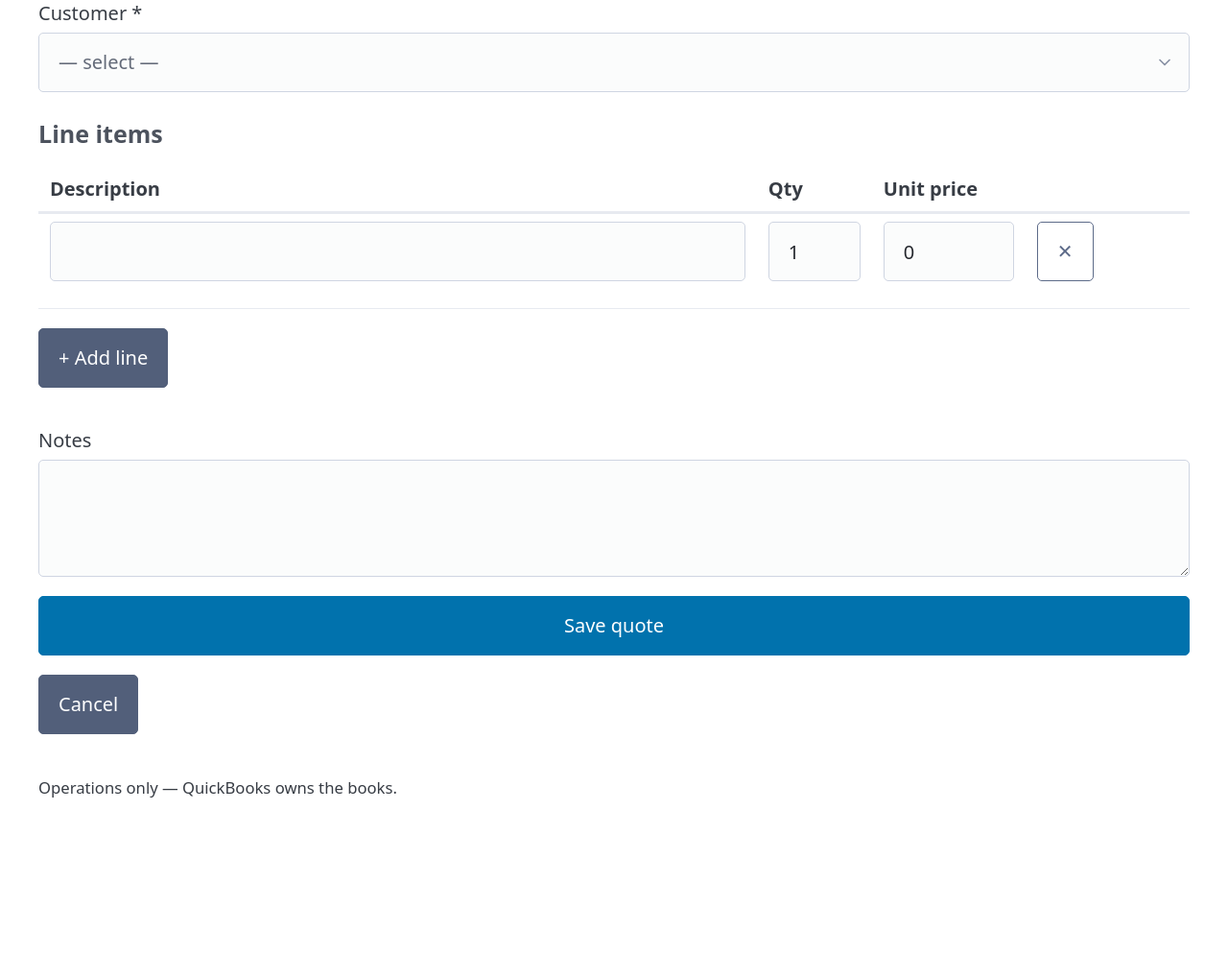
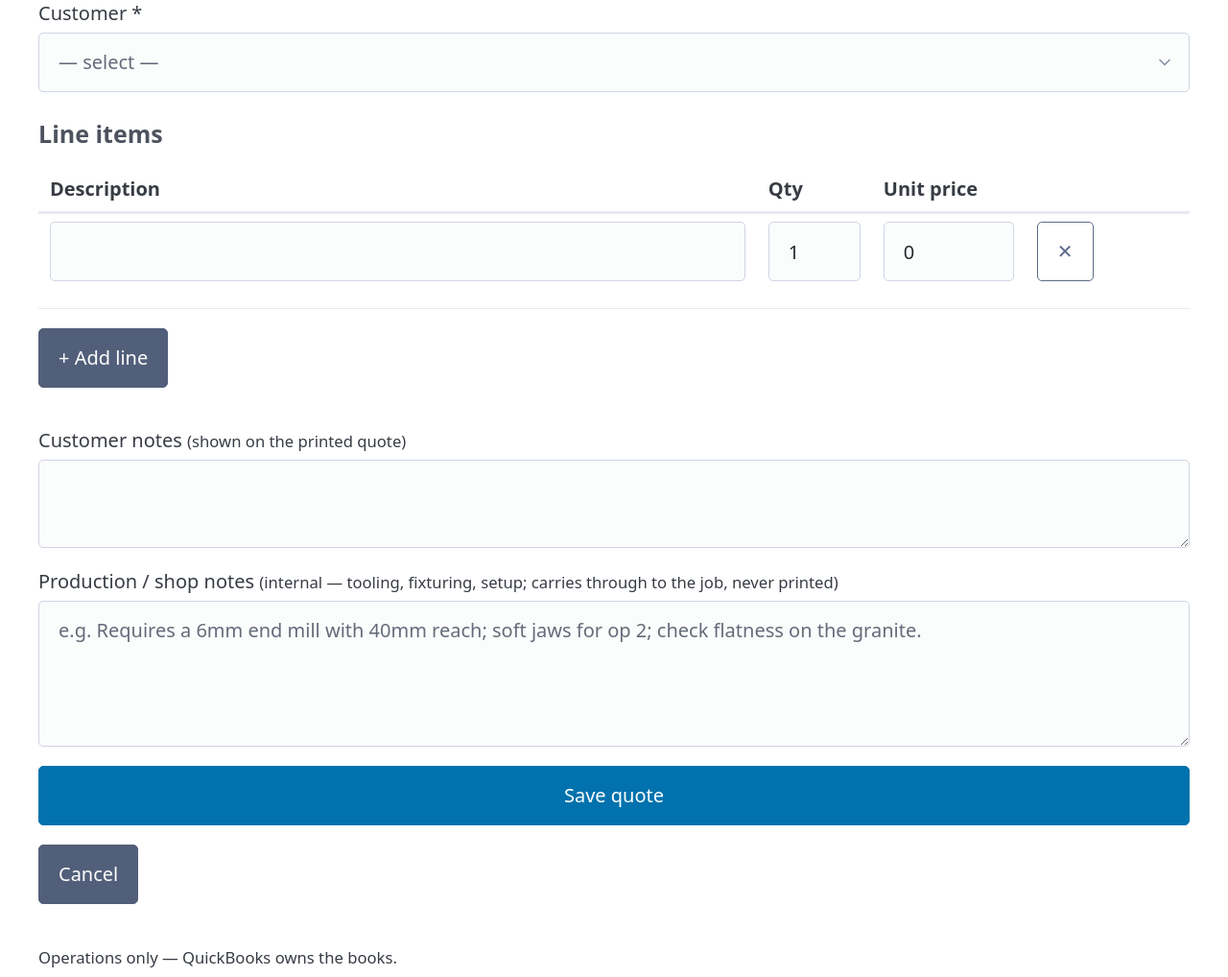
Before and after one commit to poetac/Shop-proc, a FastAPI app: page /quotes/new in a window 1280 px wide. Shown: the part 191-1209 px from the top of the page at 96% size. Before the commit the page ends 1022 px from the top, so only its background shows below. Run offline with FastAPI, Linux system fonts and the light colour scheme; the visitor is signed in with stand-in values (Sample User, id 1); data that the repository does not hold is empty; some libraries are stand-ins or nearby versions.

Commit message:
Add production/shop notes that carry from quote through the job
While quoting, the owner can capture internal production notes (tooling,
fixturing, setup, QC) — e.g. "needs a 6mm end mill with 40mm reach". These are
kept separate from the customer-facing quote notes, carry forward onto the job
when the quote is accepted, and stay editable as the job runs. They are never
shown on the printed quote.

- New Quote.production_notes and Job.production_notes fields.
- Quote/job forms split "customer notes" from "production/shop notes".
- Notes surfaced prominently on quote + job detail pages.
- accept_quote carries production_notes onto the new job.

Adds a tiny idempotent SQLite migration helper (app/migrations.py) that adds
missing nullable columns at startup, so redeploys over an existing /data volume
don't crash with "no such column". Alembic can replace it if the schema grows
complex (HANDOFF.md §5).

Test: production notes carry from quote to job; 21 passing.

Co-Authored-By: Claude Opus 4.8 <noreply@anthropic.com>
Claude-Session: https://claude.ai/code/session_01YDozkmHtwoE1rG5GMjPzzq

```diff
--- a/app/db.py
+++ b/app/db.py
@@ -19,8 +19,10 @@ def init_db() -> None:
     schema starts evolving (HANDOFF.md §5)."""
     # Import models so they register on SQLModel.metadata before create_all.
     from app import models  # noqa: F401
+    from app.migrations import run_migrations
 
     SQLModel.metadata.create_all(engine)
+    run_migrations(engine)
 
 
 def get_session() -> Iterator[Session]:
--- a/app/routes/jobs.py
+++ b/app/routes/jobs.py
@@ -64,6 +64,7 @@ async def create_job(
     title: str = Form(...),
     due_date: str = Form(""),
     notes: str = Form(""),
+    production_notes: str = Form(""),
     session: Session = Depends(get_session),
 ):
     from app.routes.helpers import next_job_number
@@ -74,6 +75,7 @@ async def create_job(
         title=title,
         due_date=_parse_date(due_date),
         notes=notes or None,
+        production_notes=production_notes or None,
     )
     session.add(job)
     session.commit()
@@ -121,6 +123,7 @@ async def update_job(
     title: str = Form(...),
     due_date: str = Form(""),
     notes: str = Form(""),
+    production_notes: str = Form(""),
     session: Session = Depends(get_session),
 ):
     job = session.get(Job, job_id)
@@ -130,6 +133,7 @@ async def update_job(
     job.title = title
     job.due_date = _parse_date(due_date)
     job.notes = notes or None
+    job.production_notes = production_notes or None
     session.add(job)
     session.commit()
     return RedirectResponse(url=f"/jobs/{job_id}", status_code=303)
--- a/app/routes/quotes.py
+++ b/app/routes/quotes.py
@@ -57,6 +57,7 @@ async def create_quote(
     request: Request,
     customer_id: int = Form(...),
     notes: str = Form(""),
+    production_notes: str = Form(""),
     description: list[str] = Form(default=[]),
     qty: list[str] = Form(default=[]),
     unit_price: list[str] = Form(default=[]),
@@ -66,6 +67,7 @@ async def create_quote(
         customer_id=customer_id,
         quote_number=next_quote_number(session),
         notes=notes or None,
+        production_notes=production_notes or None,
     )
     _apply_lines(quote, description, qty, unit_price)
     session.add(quote)
@@ -133,6 +135,7 @@ async def update_quote(
     quote_id: int,
     customer_id: int = Form(...),
     notes: str = Form(""),
+    production_notes: str = Form(""),
     description: list[str] = Form(default=[]),
     qty: list[str] = Form(default=[]),
     unit_price: list[str] = Form(default=[]),
@@ -143,6 +146,7 @@ async def update_quote(
         return RedirectResponse(url="/quotes", status_code=303)
     quote.customer_id = customer_id
     quote.notes = notes or None
+    quote.production_notes = production_notes or None
     # Replace lines wholesale (simplest correct approach for low volume).
     for line in list(quote.lines):
         session.delete(line)
@@ -192,6 +196,8 @@ async def accept_quote(
         title=title,
         status=JobStatus.ACCEPTED,
         notes=quote.notes,
+        # Carry the shop's quoting notes through to the job floor.
+        production_notes=quote.production_notes,
     )
     session.add(job)
     session.commit()
--- a/app/templates/jobs/form.html
+++ b/app/templates/jobs/form.html
@@ -22,6 +22,10 @@
   <label>Notes
     <textarea name="notes" rows="3">{{ job.notes or '' if job else '' }}</textarea>
   </label>
+  <label>Production / shop notes <small>(tooling, fixturing, setup, QC — the shop's memory for this part)</small>
+    <textarea name="production_notes" rows="4"
+              placeholder="e.g. Requires a 6mm end mill with 40mm reach; soft jaws for op 2.">{{ job.production_notes or '' if job else '' }}</textarea>
+  </label>
   <button type="submit">Save job</button>
   <a href="{{ '/jobs/' ~ job.id if job else '/jobs' }}" role="button" class="secondary">Cancel</a>
 </form>
--- a/app/templates/quotes/form.html
+++ b/app/templates/quotes/form.html
@@ -40,8 +40,13 @@
   </table>
   <button type="button" class="secondary" onclick="addLine()">+ Add line</button>
 
-  <label style="margin-top:1rem;">Notes
-    <textarea name="notes" rows="3">{{ quote.notes or '' if quote else '' }}</textarea>
+  <label style="margin-top:1rem;">Customer notes <small>(shown on the printed quote)</small>
+    <textarea name="notes" rows="2">{{ quote.notes or '' if quote else '' }}</textarea>
+  </label>
+
+  <label>Production / shop notes <small>(internal — tooling, fixturing, setup; carries through to the job, never printed)</small>
+    <textarea name="production_notes" rows="4"
+              placeholder="e.g. Requires a 6mm end mill with 40mm reach; soft jaws for op 2; check flatness on the granite.">{{ quote.production_notes or '' if quote else '' }}</textarea>
   </label>
 
   <button type="submit">Save quote</button>
```
Also changed, not shown: app/migrations.py (added, +44 -0 lines), app/models.py (+7 -0 lines), app/templates/jobs/detail.html (+8 -0 lines), app/templates/quotes/detail.html (+9 -1 lines), tests/test_jobs.py (+29 -0 lines).
